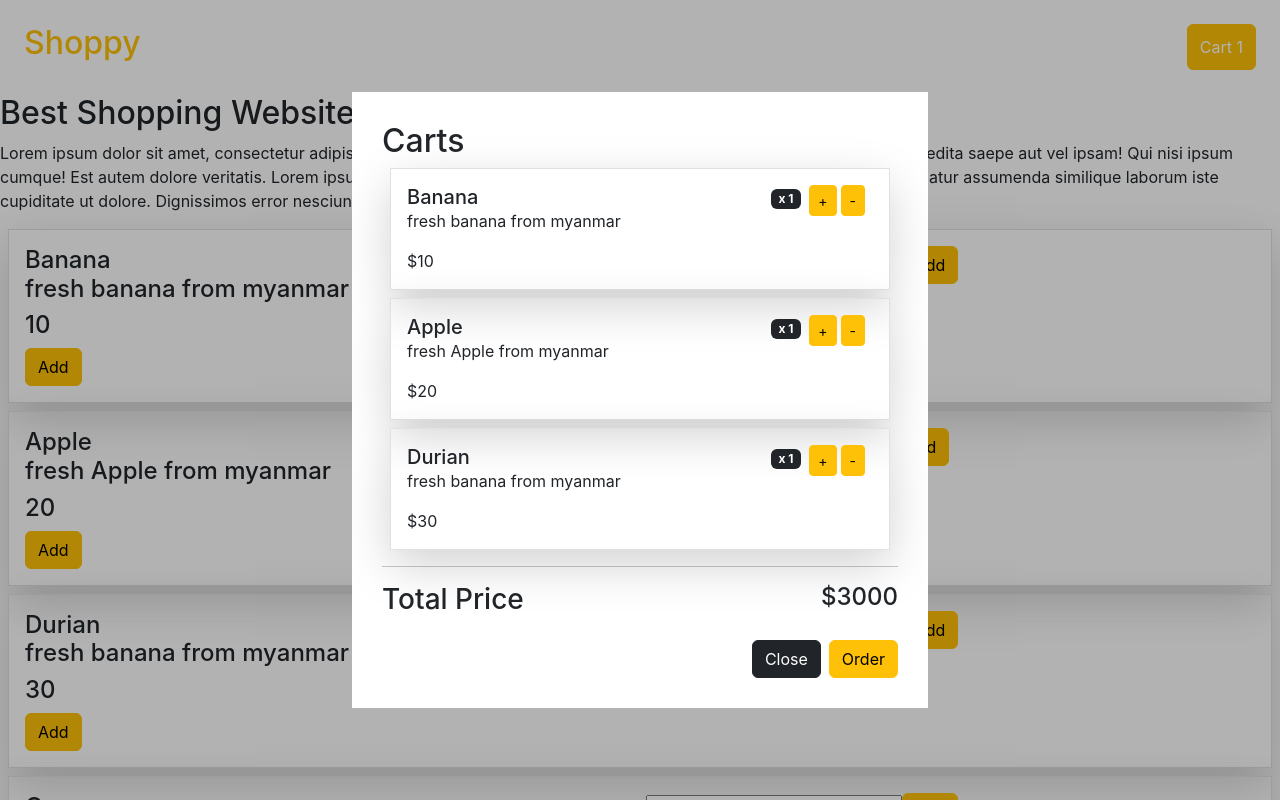
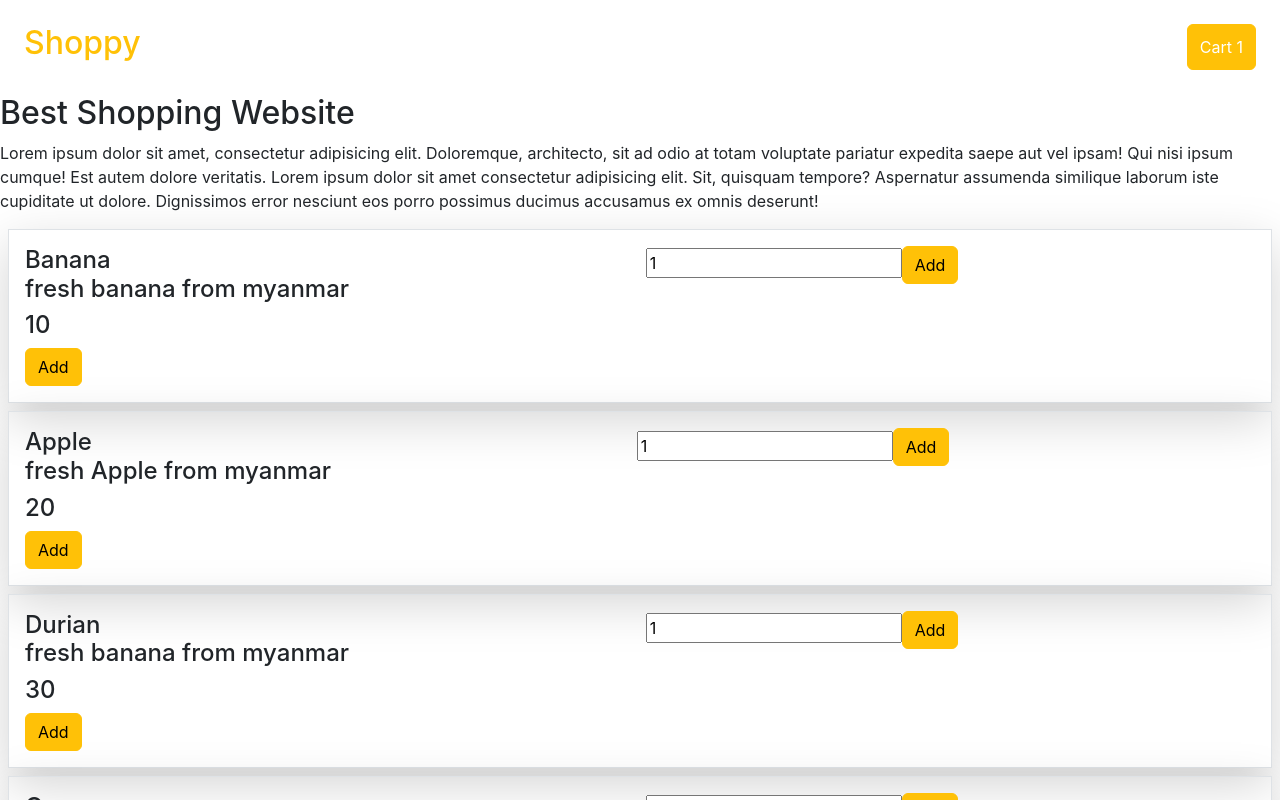
Before and after one commit to hsuhsu000/React_Exercises, a React (Create React App) app: page / in a window 1280 px wide. Shown: the top 800 px of the page. Built offline with nearby package versions, Linux system fonts and the light colour scheme.

Commit message:
hide and show cart pop up finish

```diff
--- a/src/components/BackDrop.jsx
+++ b/src/components/BackDrop.jsx
@@ -1,11 +1,15 @@
 import React from "react";
 import Cart from "./Cart";
 
-const BackDrop = () => {
+const BackDrop = (props) => {
   return (
-    <div className="backdrop">
-      <Cart></Cart>
-    </div>
+    <>
+      {props.showCart && (
+        <section className="backdrop" onClick={props.hideCartHandler}>
+          <Cart hideCartHandler={props.hideCartHandler}></Cart>
+        </section>
+      )}
+    </>
   );
 };
 
--- a/src/components/Cart.jsx
+++ b/src/components/Cart.jsx
@@ -20,7 +20,7 @@ const fruits = [
     description: "fresh banana from myanmar",
   },
 ];
-const Cart = () => {
+const Cart = (props) => {
   return (
     <section className="cart-box">
       <h2>Carts</h2>
@@ -33,7 +33,7 @@ const Cart = () => {
         <h4>$3000</h4>
       </div>
       <div className="text-end mt-3">
-        <button className="btn btn-dark me-2">Close</button>
+        <button className="btn btn-dark me-2" onClick={props.hideCartHandler}>Close</button>
         <button className="btn btn-warning">Order</button>
       </div>
     </section>
--- a/src/components/Nav.jsx
+++ b/src/components/Nav.jsx
@@ -1,11 +1,11 @@
 import React from "react";
 
-const Nav = () => {
+const Nav = (props) => {
   return (
     <>
       <nav className="nav d-flex justify-content-between p-4">
         <h2 className="text-warning">Shoppy</h2>
-        <button className="btn btn-warning text-white">
+        <button className="btn btn-warning text-white" onClick={props.showCartHandler}>
           Cart <span>1</span>
         </button>
       </nav>
--- a/src/layout/Header.jsx
+++ b/src/layout/Header.jsx
@@ -2,10 +2,10 @@ import React from "react";
 import Summary from "../components/Summary";
 import Nav from "../components/Nav";
 
-const Header = () => {
+const Header = (props) => {
   return (
     <>
-      <Nav></Nav>
+      <Nav showCartHandler={props.showCartHandler}></Nav>
       <Summary></Summary>
     </>
   );
--- a/src/layout/Main.jsx
+++ b/src/layout/Main.jsx
@@ -1,14 +1,21 @@
-import React from "react";
+import React, { useState } from "react";
 import Header from "./Header";
 import Body from "./Body";
 import BackDrop from "../components/BackDrop";
 
 const Main = () => {
+  const [showCart, setShowCart] = useState(false);
+  const showCartHandler = () => {
+    setShowCart(true);
+  };
+  const hideCartHandler = () => {
+    setShowCart(false);
+  };
   return (
     <>
-      <Header></Header>
+      <Header showCartHandler={showCartHandler}></Header>
       <Body></Body>
-      <BackDrop></BackDrop>
+      <BackDrop showCart={showCart} hideCartHandler={hideCartHandler}></BackDrop>
     </>
   );
 };
```
Also changed, not shown: src/store/itemContext.jsx (added, +7 -0 lines).
